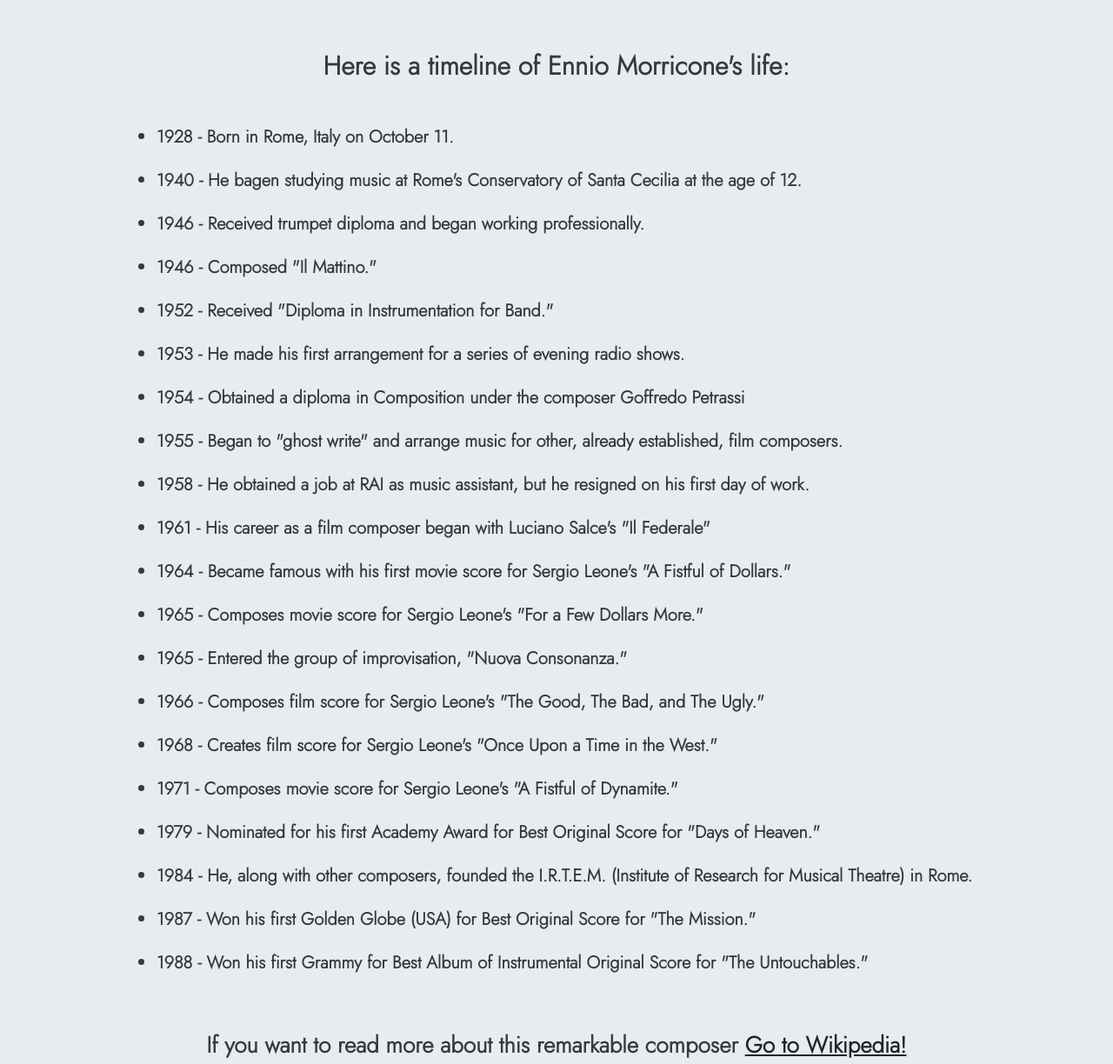
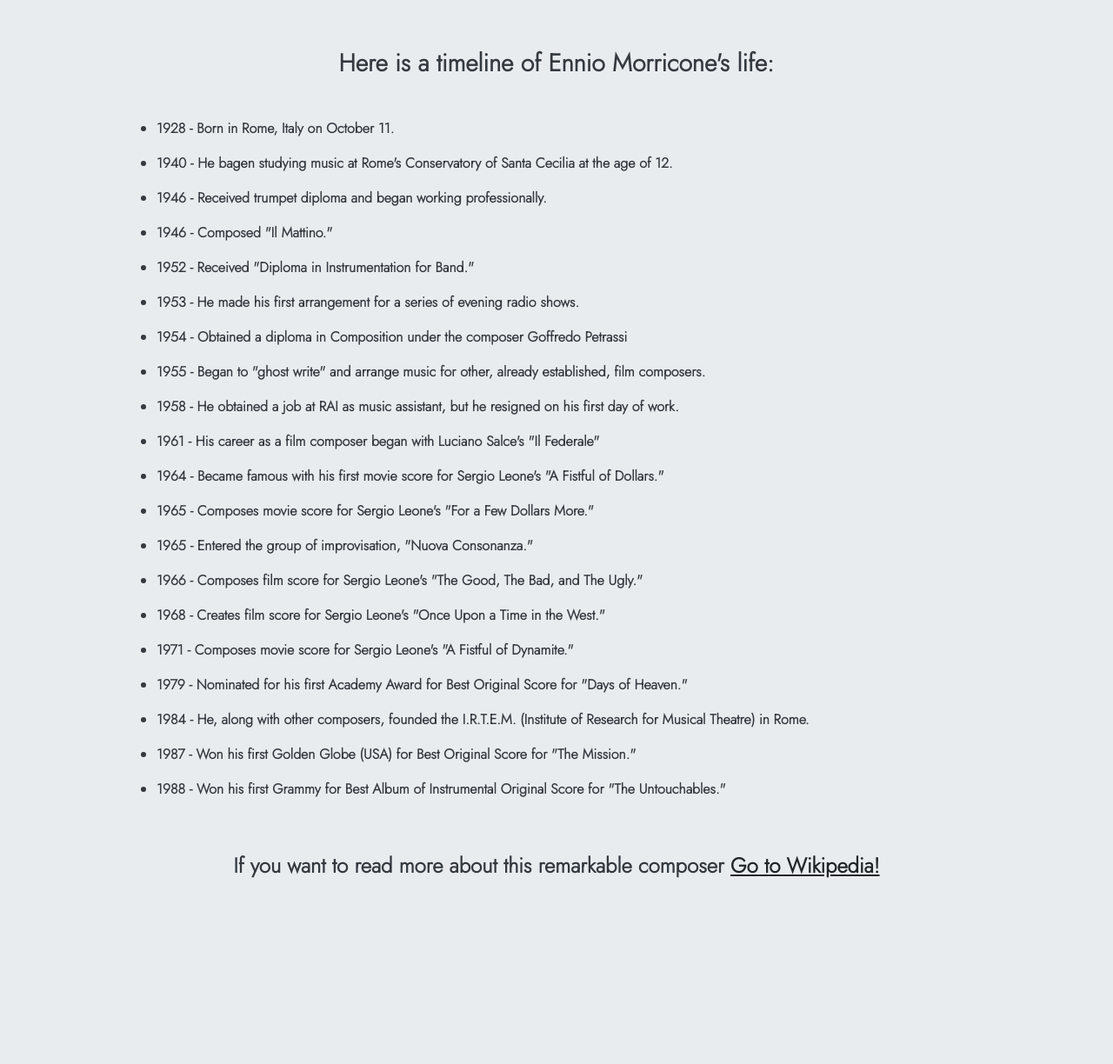
Before and after one commit to Monone96/EnnioMorricone-TributePage, a plain HTML site: page index.html in a window 1280 px wide. Shown: the part 962-2186 px from the top of the page at 87% size. After the commit the page ends 1999 px from the top, so only its background shows below. Drawn offline with Linux system fonts and the light colour scheme.

Commit message:
changing layout

```diff
--- a/css/style.css
+++ b/css/style.css
@@ -59,7 +59,7 @@ h3 {
 
 
 #tribute-info {
-  width: 1000px;
+  max-width: 1000px;
   line-height: 2.5;
   margin: auto;
 }
@@ -68,13 +68,12 @@ h4 {
   text-align: center;
   margin-top: 10px;
   margin-bottom: 20px;
-  font-size: 30px;
+  font-size: 3.5vmin;
 }
 
 ul {
-
   margin-bottom: 50px;
-  font-size: 20px;
+  font-size: 2vmin;
 }
 
 #tribute-link {
@@ -82,6 +81,6 @@ ul {
 }
 
 footer {
-  font-size: 26px;
+  font-size: 3vmin;
   text-align: center;
 }
```
